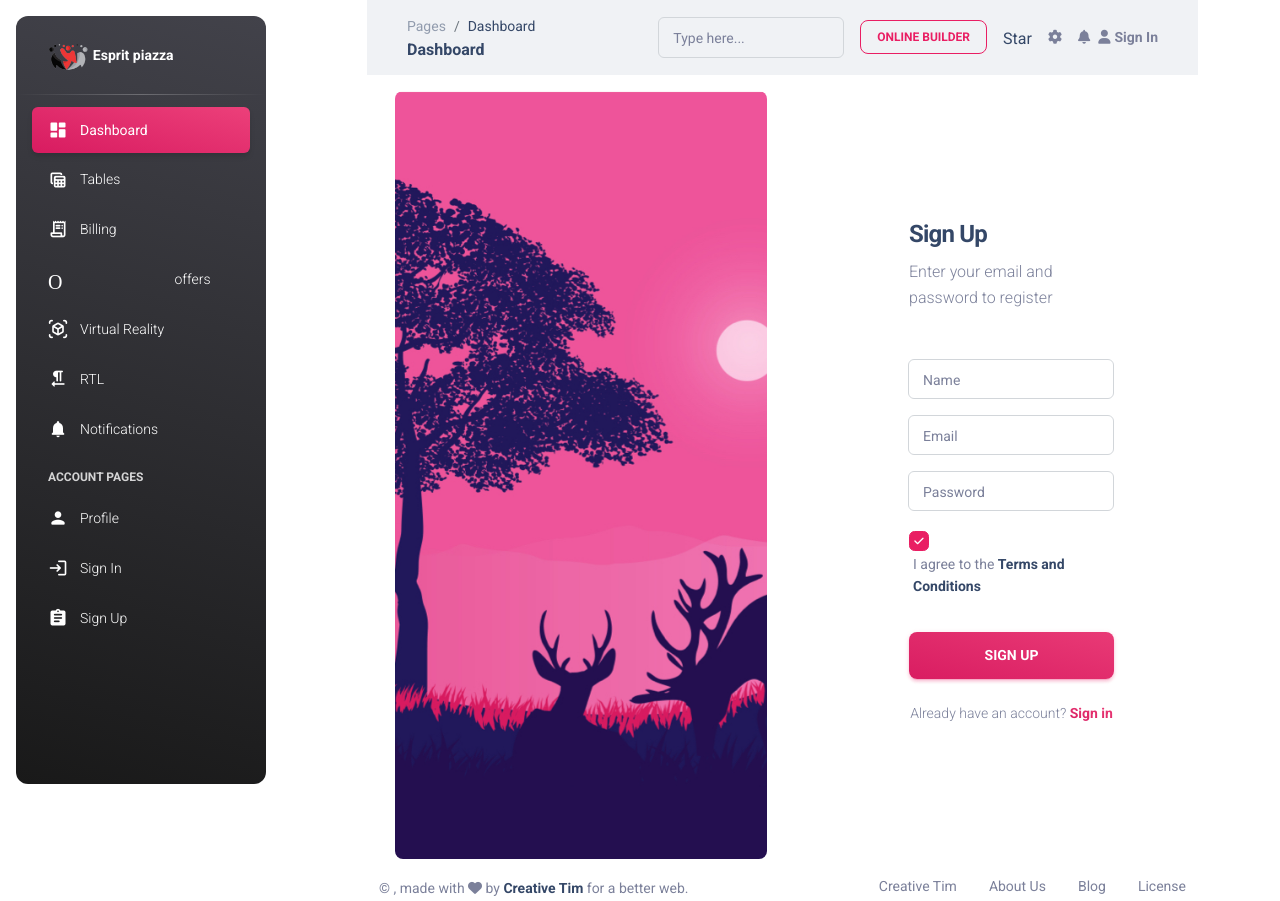
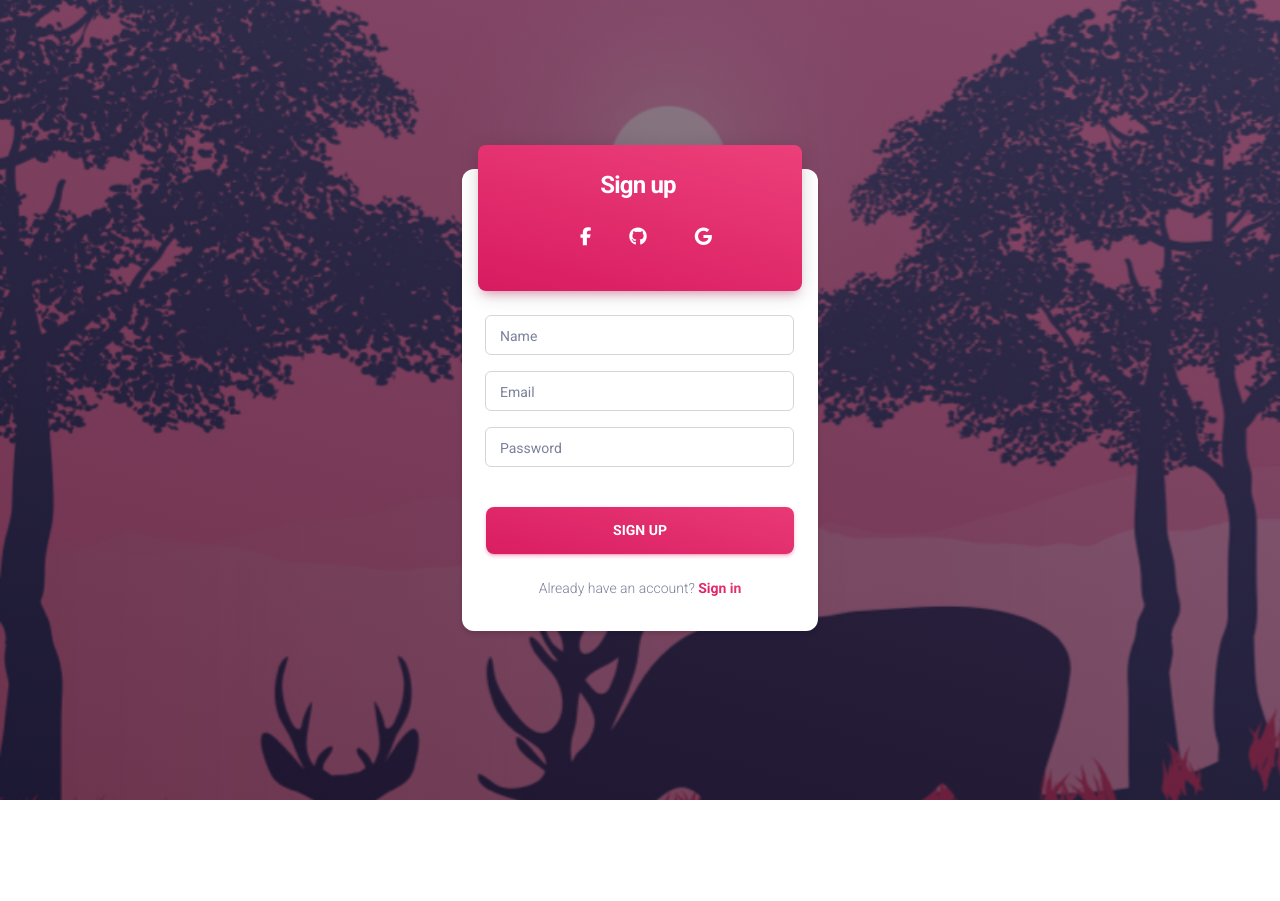
Before and after one commit to BdSalma/frontend, an Angular app in the folder pi-backOffice/: page /signUp in a window 1280 px wide. After the commit the page ends 800 px from the top, so only its background shows below. Built offline with nearby package versions, Linux system fonts and the light colour scheme.

Commit message:
update sign-up and sign-in design

```diff
--- a/pi-backOffice/src/app/sign-in/sign-in.component.html
+++ b/pi-backOffice/src/app/sign-in/sign-in.component.html
@@ -1,20 +1,22 @@
-<body class="bg-gray-200">
-  <div class="row">
-    <div class="col-3">
-      <app-sidebar></app-sidebar>
-    </div>
-    <div class="col-9">
-      <app-navbar></app-navbar>
-      <main class="main-content  mt-0">
-        <div class="page-header align-items-start min-vh-100" style="background-image: url('https://images.unsplash.com/photo-1497294815431-9365093b7331?ixlib=rb-1.2.1&ixid=MnwxMjA3fDB8MHxwaG90by1wYWdlfHx8fGVufDB8fHx8&auto=format&fit=crop&w=1950&q=80');">
+<main class="main-content mt-0">
+  <div
+    class="page-header align-items-start min-vh-100"
+    style="
+      background-image: url('https://images.unsplash.com/photo-1497294815431-9365093b7331?ixlib=rb-1.2.1&ixid=MnwxMjA3fDB8MHxwaG90by1wYWdlfHx8fGVufDB8fHx8&auto=format&fit=crop&w=1950&q=80');
+    "
+  >
     <span class="mask bg-gradient-dark opacity-6"></span>
     <div class="container my-auto">
       <div class="row">
         <div class="col-lg-4 col-md-8 col-12 mx-auto">
           <div class="card z-index-0 fadeIn3 fadeInBottom">
             <div class="card-header p-0 position-relative mt-n4 mx-3 z-index-2">
-                    <div class="bg-gradient-primary shadow-primary border-radius-lg py-3 pe-1">
-                      <h4 class="text-white font-weight-bolder text-center mt-2 mb-0">Sign in</h4>
+              <div
+                class="bg-gradient-primary shadow-primary border-radius-lg py-3 pe-1"
+              >
+                <h4 class="text-white font-weight-bolder text-center mt-2 mb-0">
+                  Sign in
+                </h4>
                 <div class="row mt-3">
                   <div class="col-2 text-center ms-auto">
                     <a class="btn btn-link px-3" href="javascript:;">
@@ -38,22 +40,27 @@
               <form role="form" class="text-start">
                 <div class="input-group input-group-outline my-3">
                   <label class="form-label">Email</label>
-                        <input type="email" class="form-control">
+                  <input type="email" class="form-control" />
                 </div>
                 <div class="input-group input-group-outline mb-3">
                   <label class="form-label">Password</label>
-                        <input type="password" class="form-control">
-                      </div>
-                      <div class="form-check form-switch d-flex align-items-center mb-3">
-                        <input class="form-check-input" type="checkbox" id="rememberMe" checked>
-                        <label class="form-check-label mb-0 ms-3" for="rememberMe">Remember me</label>
+                  <input type="password" class="form-control" />
                 </div>
                 <div class="text-center">
-                        <button type="button" class="btn bg-gradient-primary w-100 my-4 mb-2">Sign in</button>
+                  <button
+                    type="button"
+                    class="btn bg-gradient-primary w-100 my-4 mb-2"
+                  >
+                    Sign in
+                  </button>
                 </div>
                 <p class="mt-4 text-sm text-center">
                   Don't have an account?
-                        <a href="../pages/sign-up.html" class="text-primary text-gradient font-weight-bold">Sign up</a>
+                  <a
+                    routerLink="/signUp"
+                    class="text-primary text-gradient font-weight-bold"
+                    >Sign up</a
+                  >
                 </p>
               </form>
             </div>
@@ -63,10 +70,3 @@
     </div>
   </div>
 </main>
-    </div>
-  </div>
-  <div class="fixed-plugin">
-    <!-- Rest of the code for the fixed plugin goes here -->
-  </div>
-  <!-- Rest of the code for scripts and libraries goes here -->
-</body>
--- a/pi-backOffice/src/app/sign-up/sign-up.component.html
+++ b/pi-backOffice/src/app/sign-up/sign-up.component.html
@@ -1,54 +1,73 @@
-<body>
-  <div class="container position-sticky z-index-sticky top-0">
+<main class="main-content mt-0">
+  <div
+    class="page-header align-items-start min-vh-100"
+    style="
+      background-image: url('../assets/img/illustrations/illustration-signup.jpg');
+    "
+  >
+    <span class="mask bg-gradient-dark opacity-6"></span>
+    <div class="container my-auto">
       <div class="row">
-      <div class="col-3">
-        <app-sidebar></app-sidebar>
+        <div class="col-lg-4 col-md-8 col-12 mx-auto">
+          <div class="card z-index-0 fadeIn3 fadeInBottom">
+            <div class="card-header p-0 position-relative mt-n4 mx-3 z-index-2">
+              <div
+                class="bg-gradient-primary shadow-primary border-radius-lg py-3 pe-1"
+              >
+                <h4 class="text-white font-weight-bolder text-center mt-2 mb-0">
+                  Sign up
+                </h4>
+                <div class="row mt-3">
+                  <div class="col-2 text-center ms-auto">
+                    <a class="btn btn-link px-3" href="javascript:;">
+                      <i class="fa fa-facebook text-white text-lg"></i>
+                    </a>
                   </div>
-      <div class="col-9">
-        <app-navbar></app-navbar>
-        <main class="main-content mt-0">
-          <section>
-            <div class="page-header min-vh-100">
-              <div class="container">
-                <div class="row">
-                  <div class="col-6 d-lg-flex d-none h-100 my-auto pe-0 position-absolute top-0 start-0 text-center justify-content-center flex-column">
-                    <div class="position-relative bg-gradient-primary h-100 m-3 px-7 border-radius-lg d-flex flex-column justify-content-center" style="background-image: url('../assets/img/illustrations/illustration-signup.jpg'); background-size: cover;"></div>
+                  <div class="col-2 text-center px-1">
+                    <a class="btn btn-link px-3" href="javascript:;">
+                      <i class="fa fa-github text-white text-lg"></i>
+                    </a>
                   </div>
-                  <div class="col-xl-4 col-lg-5 col-md-7 d-flex flex-column ms-auto me-auto ms-lg-auto me-lg-5">
-                    <div class="card card-plain">
-                      <div class="card-header">
-                        <h4 class="font-weight-bolder">Sign Up</h4>
-                        <p class="mb-0">Enter your email and password to register</p>
+                  <div class="col-2 text-center me-auto">
+                    <a class="btn btn-link px-3" href="javascript:;">
+                      <i class="fa fa-google text-white text-lg"></i>
+                    </a>
+                  </div>
+                </div>
+              </div>
             </div>
             <div class="card-body">
               <form role="form">
                 <div class="input-group input-group-outline mb-3">
                   <label class="form-label">Name</label>
-                            <input type="text" class="form-control">
+                  <input type="text" class="form-control" />
                 </div>
                 <div class="input-group input-group-outline mb-3">
                   <label class="form-label">Email</label>
-                            <input type="email" class="form-control">
+                  <input type="email" class="form-control" />
                 </div>
                 <div class="input-group input-group-outline mb-3">
                   <label class="form-label">Password</label>
-                            <input type="password" class="form-control">
-                          </div>
-                          <div class="form-check form-check-info text-start ps-0">
-                            <input class="form-check-input" type="checkbox" value="" id="flexCheckDefault" checked>
-                            <label class="form-check-label" for="flexCheckDefault">
-                              I agree to the <a href="javascript:;" class="text-dark font-weight-bolder">Terms and Conditions</a>
-                            </label>
+                  <input type="password" class="form-control" />
                 </div>
                 <div class="text-center">
-                            <button type="button" class="btn btn-lg bg-gradient-primary btn-lg w-100 mt-4 mb-0">Sign Up</button>
+                  <button
+                    type="button"
+                    class="btn btn-lg bg-gradient-primary btn-lg w-100 mt-4 mb-0"
+                  >
+                    Sign Up
+                  </button>
                 </div>
               </form>
             </div>
             <div class="card-footer text-center pt-0 px-lg-2 px-1">
               <p class="mb-2 text-sm mx-auto">
                 Already have an account?
-                          <a href="../pages/sign-in.html" class="text-primary text-gradient font-weight-bold">Sign in</a>
+                <a
+                  routerLink="/signIn"
+                  class="text-primary text-gradient font-weight-bold"
+                  >Sign in</a
+                >
               </p>
             </div>
           </div>
@@ -56,29 +75,4 @@
       </div>
     </div>
   </div>
-          </section>
-          <app-footer></app-footer>
 </main>
-      </div>
-    </div>
-  </div>
-
-  <!--   Core JS Files   -->
-  <script src="../assets/js/core/popper.min.js"></script>
-  <script src="../assets/js/core/bootstrap.min.js"></script>
-  <script src="../assets/js/plugins/perfect-scrollbar.min.js"></script>
-  <script src="../assets/js/plugins/smooth-scrollbar.min.js"></script>
-  <script>
-    var win = navigator.platform.indexOf('Win') > -1;
-    if (win && document.querySelector('#sidenav-scrollbar')) {
-      var options = {
-        damping: '0.5'
-      };
-      Scrollbar.init(document.querySelector('#sidenav-scrollbar'), options);
-    }
-  </script>
-  <!-- Github buttons -->
-  <script async defer src="https://buttons.github.io/buttons.js"></script>
-  <!-- Control Center for Material Dashboard: parallax effects, scripts for the example pages etc -->
-  <script src="../assets/js/material-dashboard.min.js?v=3.1.0"></script>
-</body>
```
Also changed, not shown: pi-backOffice/src/app/app-routing.module.ts (+18 -21 lines). Lines whose indentation alone changed are shown as unchanged.
